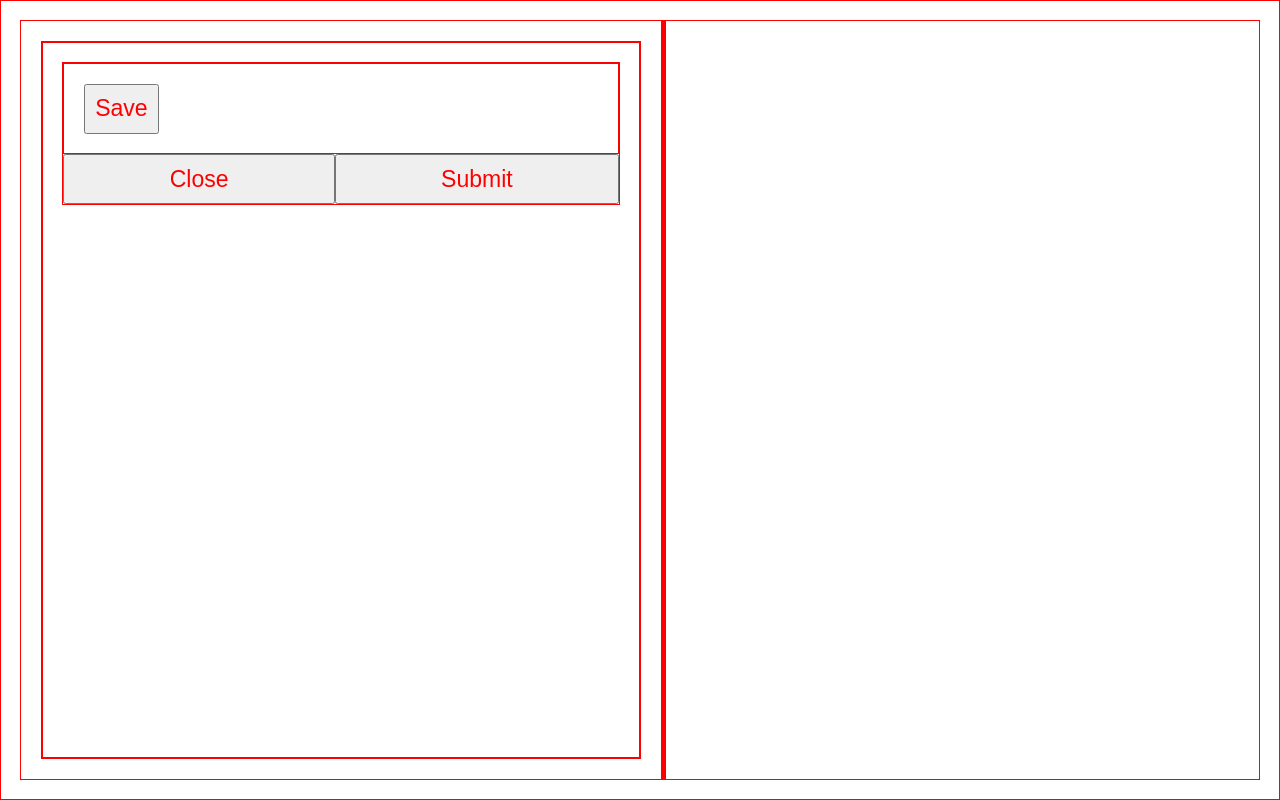
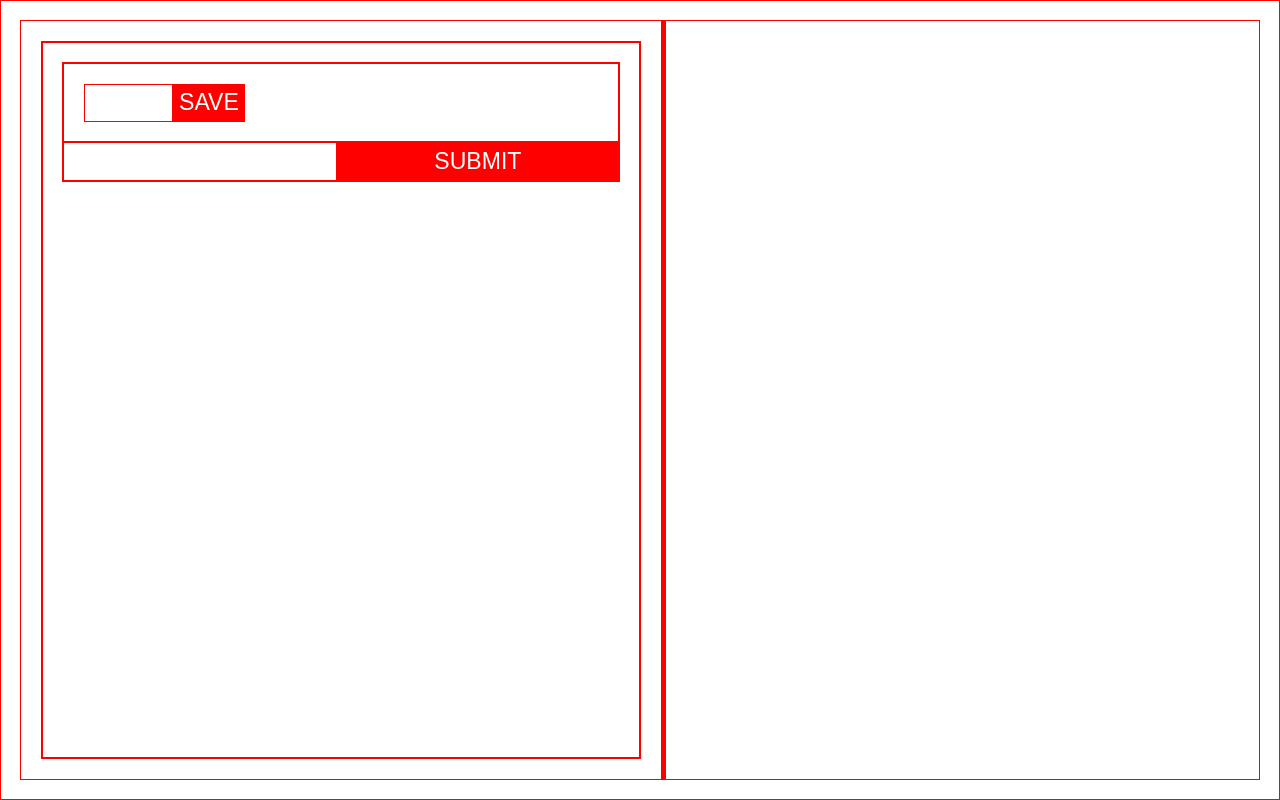
Before and after one commit to pcktbot/nuxt-testbench, a Nuxt app: page / in a window 1280 px wide. Built offline with nearby package versions, Linux system fonts and the light colour scheme.

Commit message:
getting more familiar

```diff
--- a/app.vue
+++ b/app.vue
@@ -4,7 +4,7 @@
       <template #left>
         <ScrollContainer class="p-1 min-md border primary-border">
           <ContentContainer class="relative border primary-border">
-            <Modal class="absolute top left" :visible="true">
+            <Modal class="absolute top left" :visible="true" :delay="20">
               <SettingsMenu></SettingsMenu>
             </Modal>
           </ContentContainer>
@@ -17,6 +17,12 @@
   </div>
 </template>
 
+
+<script setup lang="ts">
+
+
+
+</script>
 <style lang="scss">
 .min-md {
   min-width: 400px;
--- a/assets/_colors.scss
+++ b/assets/_colors.scss
@@ -1,16 +1,34 @@
-$primary: red;
+$colors: (
+  primary: red,
+  secondary: darkred,
+  tertiary: darkcyan,
+  danger: black,
+  success: green,
+  warning: orange
+);
 
-.primary {
-  color: $primary;
-  &-border {
-    border-color: $primary;
-  }
-  &-bg {
-    background-color: $primary;
+@each $name, $color in $colors {
+  .#{$name} {
+    color: $color;
+
+    &-border {
+      border-color: $color;
+    }
+
+    &-bg {
+      background-color: $color;
+    }
+
+    &-btn {
+      background-color: $color;
+      border: 1px solid $color;
+      color: white;
+      padding: 0.5rem 1rem;
+      text-transform: uppercase;
+      cursor: pointer;
+      &:hover {
+        background-color: darken($color, 10%);
+      }
+    }
   }
 }
-.secondary {}
-.tertiary {}
-.danger {}
-.warning {}
-.success {}
--- a/assets/_unsorted.scss
+++ b/assets/_unsorted.scss
@@ -11,11 +11,14 @@ h1 {
   border-style: solid;
 }
 .btn {
-  min-height: 50px;
-  padding: 0.5rem;
+  min-height: 35px;
+  padding: 0.25rem;
+  border-radius: 0;
+}
+.ghost {
+  background-color: transparent !important;
 }
 .card {
-  border: 1px solid red;
   max-width: 800px;
   margin: 0 auto;
   h1 {
--- a/assets/index.scss
+++ b/assets/index.scss
@@ -1,9 +1,9 @@
-@use '_colors.scss';
-@use '_unsorted.scss';
+@import '_colors.scss';
+@import '_unsorted.scss';
 
 *, *::before, *::after {
   box-sizing: border-box;
-  color: colors.$primary;
+  color: map-get($colors, primary);
   margin: 0;
   padding: 0;
   font-size: 1.2rem;
--- a/components/Modal.vue
+++ b/components/Modal.vue
@@ -25,9 +25,24 @@ const props = defineProps<{
 
 
 
+watch(
+  () => props.visible,
+  (value) => {
+    if (value) {
+      setTimeout(() => {
+        toggleVisibile();
+      }, props.delay);
+    }
+  }
+)
 const emit = defineEmits(['visible',
                           'submit',
                           'close'   ]);
+
+
+const toggleVisibile = () => {
+  emit('visible');
+};
 
 const handleSubmit = () => {
   emit('submit');
@@ -35,6 +50,7 @@ const handleSubmit = () => {
 
 const handleClose = () => {
   emit('close');
+  toggleVisibile();
 };
 
 
--- a/components/SettingsMenu.vue
+++ b/components/SettingsMenu.vue
@@ -1,5 +1,6 @@
 <template>
   <form @submit.prevent="handleSubmit">
+    <button type="button" class="btn ghost primary-btn" @click="handleClose">Close</button>
     <div v-for="(value, key) in settings" :key="key" class="form-group">
       <label :for="key">{{ key }}</label>
       <input
@@ -9,7 +10,7 @@
         class="form-control"
       />
     </div>
-    <button type="submit" class="btn btn-primary">Save</button>
+    <button type="submit" class="btn primary-btn">Save</button>
   </form>
 </template>
 
@@ -18,13 +19,15 @@
 <script setup lang="ts">
 
 const props = defineProps<{
-  settings: Record<string, string>;
+  settings?: Record<string, string>;
 }>();
+
+// defineProps<{}>();
 
 const form = ref<HTMLFormElement | null>(null);
 
 
-const emit = defineEmits(['submit']);
+const emit = defineEmits(['submit', 'close']);
 
 const localSettings = reactive({ ...props.settings });
 
@@ -37,6 +40,9 @@ watch(
   { immediate: true }
 );
 
+const handleClose = () => {
+  emit('close');
+};
 const handleSubmit = () => {
   emit('submit', {...localSettings});
 };
```
Also changed, not shown: mixins/useClassMerge.ts (added, +13 -0 lines).
